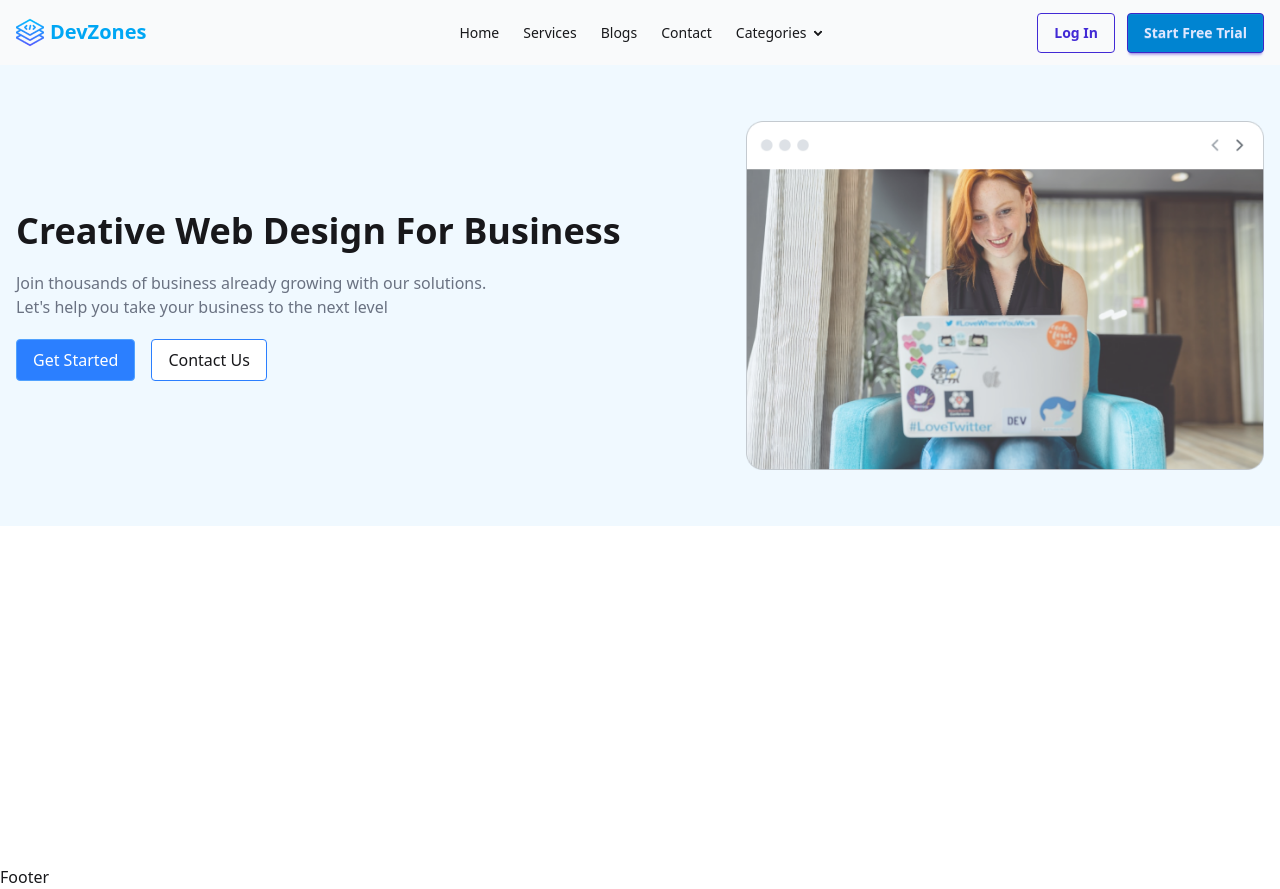
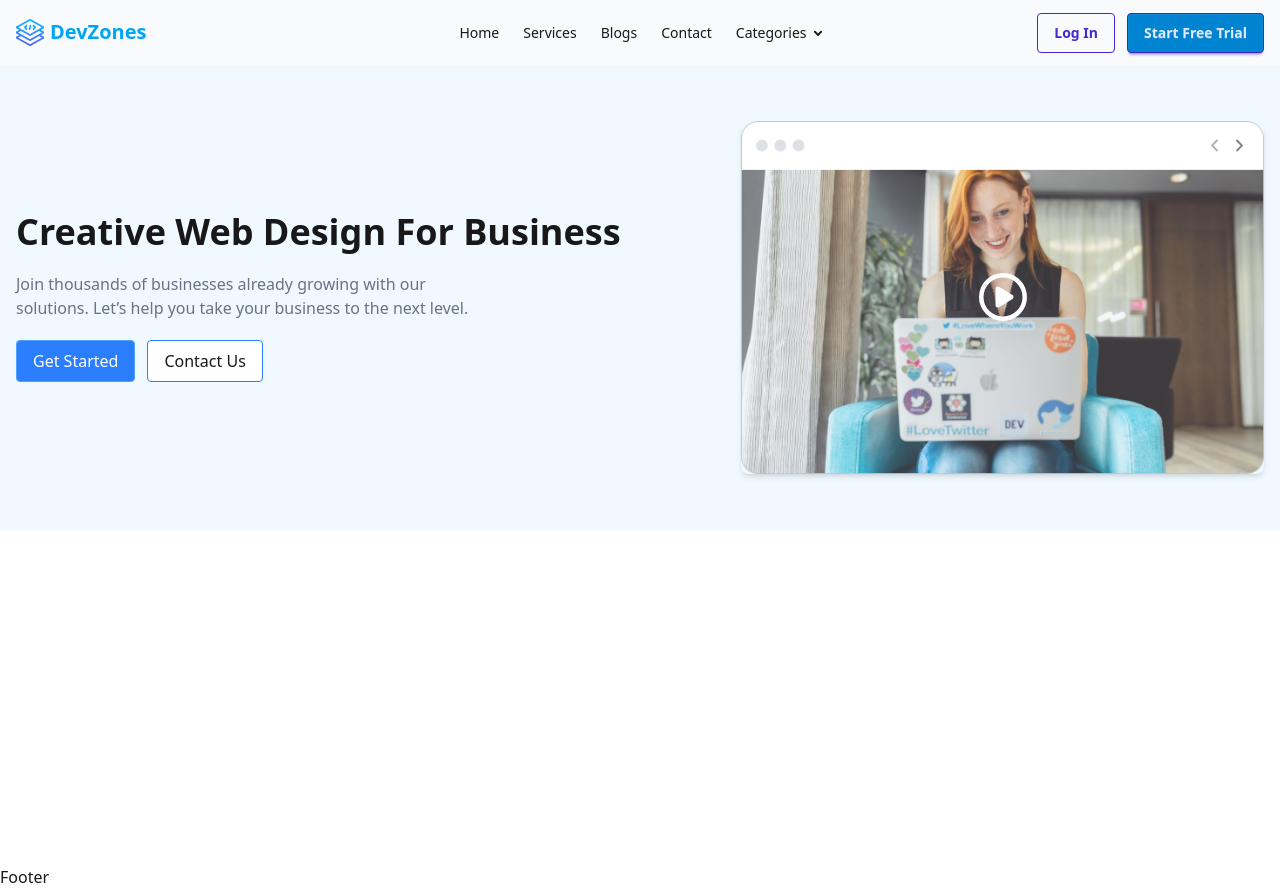
Before and after one commit to ahassh1/react-router-agency, a React (Vite) app: page / in a window 1280 px wide. Built offline with nearby package versions, Linux system fonts and the light colour scheme.

Commit message:
banner + modal done

```diff
--- a/package.json
+++ b/package.json
@@ -14,6 +14,7 @@
     "daisyui": "^5.3.10",
     "react": "^19.1.1",
     "react-dom": "^19.1.1",
+    "react-icons": "^5.5.0",
     "react-router": "^7.9.4",
     "tailwindcss": "^4.1.16"
   },
--- a/src/pages/home/HeroSection.jsx
+++ b/src/pages/home/HeroSection.jsx
@@ -1,29 +1,81 @@
-import React from "react";
+import React, { useState } from "react";
 import bannerImg from "../../assets/banner.png";
+import { FaRegCirclePlay } from "react-icons/fa6";
 
 const HeroSection = () => {
+  const [showModal, setShowModal] = useState(false);
+
+  const openModal = () => setShowModal(true);
+  const closeModal = () => setShowModal(false);
+
   return (
-    <div className="max-w-screen-2xl mx-auto container flex flex-col lg:flex-row items-center justify-between px-4 py-14 bg-sky-50 ">
-      {/* first section */}
+    <div className="max-w-screen-2xl mx-auto container flex flex-col md:flex-row items-center justify-between px-4 py-14 bg-sky-50">
+      {/* Left Section */}
       <div>
         <h1 className="font-bold text-4xl">Creative Web Design For Business</h1>
-        <p className="text-gray-500  my-4 md:my-5 md:w-3/4 lg:w-2/3">
-          Join thousands of business already growing with our solutions. Let's
-          help you take your business to the next level
+        <p className="text-gray-500 my-4 md:my-5 md:w-3/4 lg:w-2/3">
+          Join thousands of businesses already growing with our solutions. Let’s
+          help you take your business to the next level.
         </p>
-        <div className="my-5 md:my-0 ">
-          <button className="bg-blue-500 cursor-pointer px-4 py-2 transition-all duration-300 border border-blue-400 text-white rounded mr-4 hover:bg-blue-700">
+
+        <div className="gap-3 flex flex-col md:flex-row">
+          <button
+            className="bg-blue-500 cursor-pointer px-4 py-2 transition-all duration-300 border border-blue-400 text-white rounded
+            hover:bg-blue-700"
+          >
             Get Started
           </button>
-          <button className="bg-white px-4 py-2 transition border border-blue-500 hover:bg-blue-500 hover:text-white rounded cursor-pointer">
+          <button
+            className="bg-white px-4 py-2 transition border
+            border-blue-500 hover:bg-blue-500 hover:text-white
+            rounded cursor-pointer"
+          >
             Contact Us
           </button>
         </div>
       </div>
-      {/* second section */}
-      <div>
-        <img src={bannerImg} alt="" />
+
+      {/* Right Section */}
+      <div className="relative lg:w-1/2 flex justify-end mt-10 md:mt-0">
+        <img src={bannerImg} alt="banner" className="rounded-lg shadow-md" />
+        <button
+          onClick={openModal}
+          className="absolute inset-0 flex justify-center items-center cursor-pointer"
+        >
+          <FaRegCirclePlay className="text-white text-5xl hover:text-red-600 transition-colors" />
+        </button>
       </div>
+
+      {/* Modal Section */}
+      {showModal && (
+        <div
+          className="fixed inset-0 flex items-center justify-center bg-black/25 z-50 backdrop-blur-sm"
+          onClick={closeModal}
+        >
+          <div
+            className="bg-white p-4 md:p-6 rounded-lg shadow-lg max-w-xl w-full relative"
+            onClick={(e) => e.stopPropagation()} // prevents modal from closing when clicking inside
+          >
+            <button
+              onClick={closeModal}
+              className="absolute top-2 right-3 text-gray-500 hover:text-red-500 text-xl font-bold"
+            >
+              ×
+            </button>
+            <div className="aspect-video">
+              <iframe
+                width="100%"
+                height="100%"
+                src="https://www.youtube.com/embed/dQw4w9WgXcQ"
+                title="Video"
+                frameBorder="0"
+                allow="accelerometer; autoplay; clipboard-write; encrypted-media; gyroscope; picture-in-picture"
+                allowFullScreen
+              ></iframe>
+            </div>
+          </div>
+        </div>
+      )}
     </div>
   );
 };
```
Also changed, not shown: 1 other file (tests, documents, lock files or other folders).
